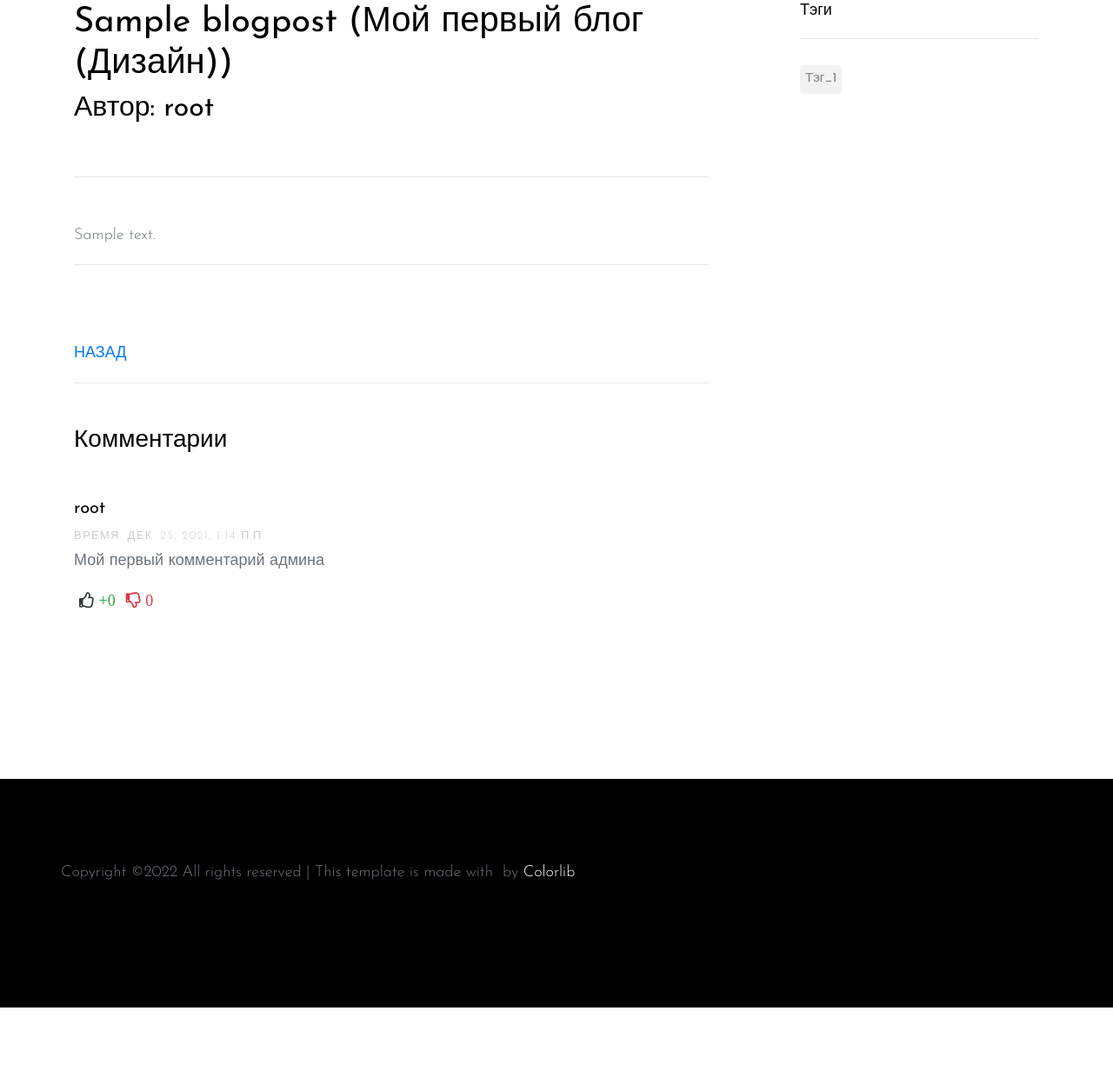
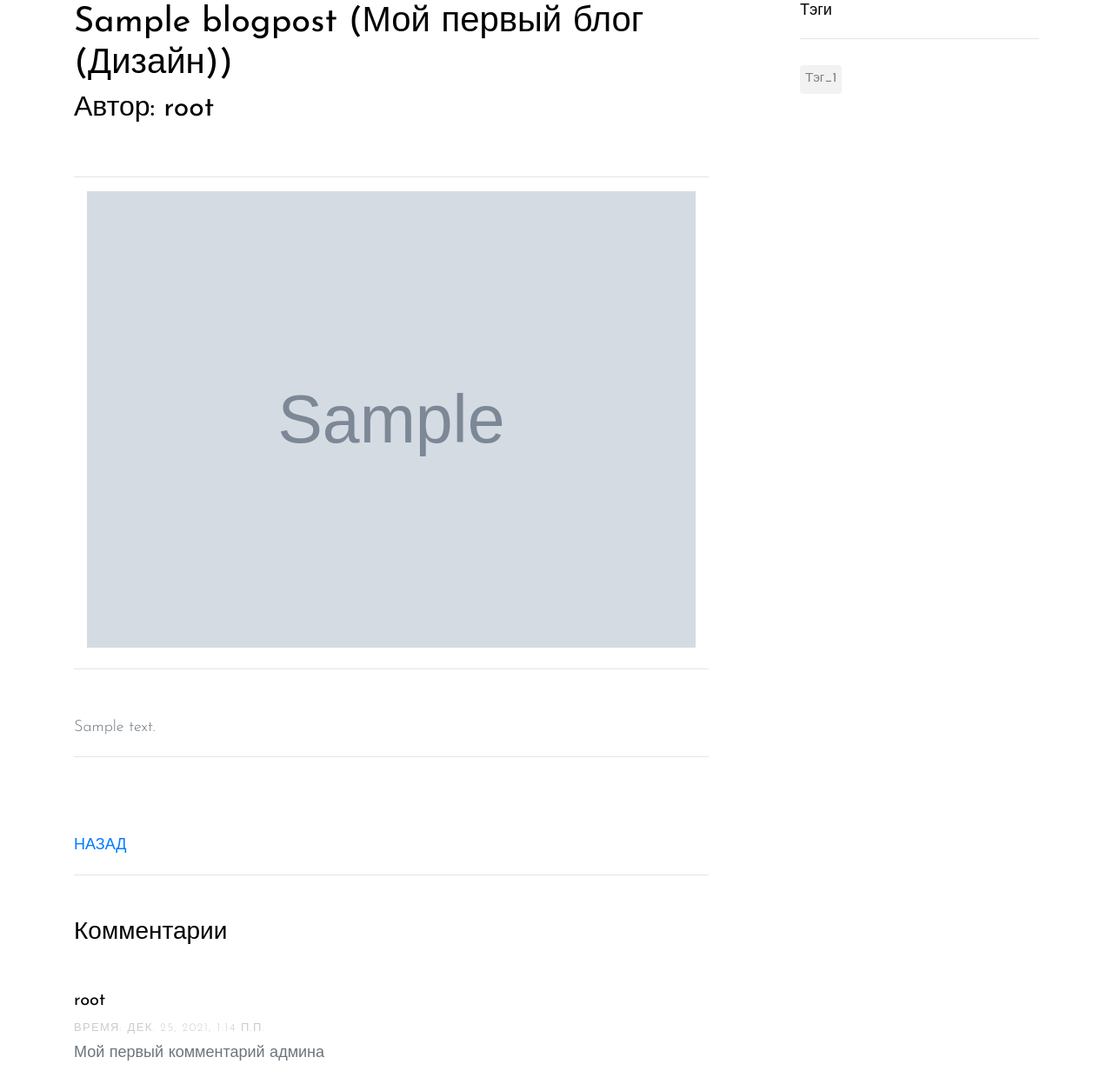
Before and after one commit to uRufus/Habr, a Django app: page /blog/1 in a window 1280 px wide. Shown: the part 366-1613 px from the top of the page at 87% size. Before the commit the page ends 1525 px from the top, so only its background shows below. Run offline with Django 3.2, Linux system fonts and the light colour scheme; data comes from the database, SQL or seed files in the repository; tables that the repository leaves empty hold one stand-in row (values such as "Sample post"); grey boxes marked "Sample" are stand-in pictures; parts of the project's set-up code (start-up, migrations or seed data) failed here and were passed over; some libraries are stand-ins or nearby versions.

Commit message:
Обновлены следующие шаблоны для статей касательно:, предпросмотра, редактирования, создания, отображения на главное странице и просмотра

```diff
--- a/myHabr/mainapp/templates/blogpost/blogpost-detail.html
+++ b/myHabr/mainapp/templates/blogpost/blogpost-detail.html
@@ -41,6 +41,13 @@
             <div class="col-md-12 col-lg-8 main-content">
                 <h1>{{ object.title }} ({{ object.blog }} ({{ object.blog.category }}))</h1>
                 <h2>Автор: {{ object.author }}</h2></br>
+                <hr>
+                    <div class="col-md-12 mb-4 element-animate fadeInUp element-animated">
+	                    <img src="{{ object.image.url }}"
+		                     alt="Image placeholder"
+                             class="img-fluid"
+                             width="820">
+                    </div>
                 <hr>
                 </br>
                 {{ object.body }}
--- a/myHabr/mainapp/templates/blogpost/blogpost_form.html
+++ b/myHabr/mainapp/templates/blogpost/blogpost_form.html
@@ -11,7 +11,7 @@
     <div class="container">
         <h1>Создание статьи</h1>
         <div class="form-group">
-            <form method="POST">
+            <form method="POST" enctype="multipart/form-data">
                 {% csrf_token %}
                 {{ form.as_p }}
                 <input type="submit">
--- a/myHabr/mainapp/templates/blogpost/blogpost_update.html
+++ b/myHabr/mainapp/templates/blogpost/blogpost_update.html
@@ -4,7 +4,7 @@
     <div class="container">
         <h1>Создание статьи</h1>
         <div class="form-group">
-            <form method="POST">
+            <form method="POST" enctype="multipart/form-data">
                 {% csrf_token %}
                 {{ form.as_p }}
                 <button class="btn btn-secondary"> СОХРАНИТЬ</button>
--- a/myHabr/mainapp/templates/mainapp/index.html
+++ b/myHabr/mainapp/templates/mainapp/index.html
@@ -11,6 +11,12 @@
                             <div class="my-1">
                                 <b>{{ post.author }}</b>
                                 <small>{{ post.create_date }}</small>
+                            </div>
+                            <div class="col-md-12 mb-4 element-animate fadeInUp element-animated">
+	                            <img src="{{ post.image.url }}"
+		                            alt="Image placeholder"
+                                    class="img-fluid"
+                                    width="820">
                             </div>
                             <div class="d-flex mb-3">
                                 {{ post.body|truncatewords:50 }}
```
Also changed, not shown: myHabr/mainapp/templates/blogpost.html (+8 -2 lines).
